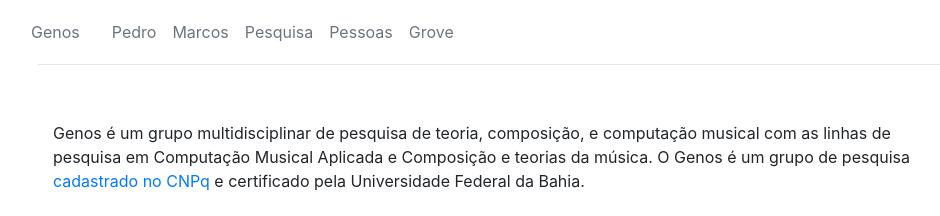
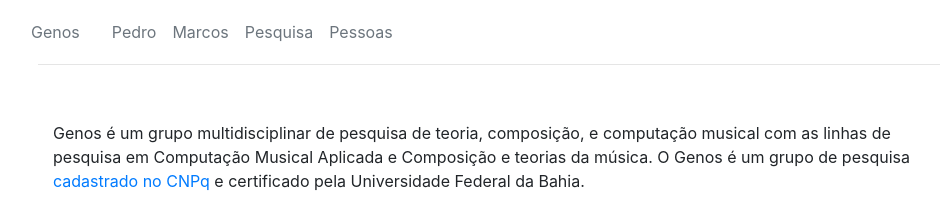
Before and after one commit to kroger/genosmus, a Jekyll site: the page built from _pages/index.md, in a window 1280 px wide. Shown: the top 216 px of the page, without its empty margins (47-987 px from the left). Built offline with Jekyll 4.4.1, drawn with Linux system fonts in a browser that asks for light colours.

Commit message:
Remove grove

```diff
--- a/_data/navigation.yml
+++ b/_data/navigation.yml
@@ -7,5 +7,3 @@
     url: /pesquisa/
   - title: "Pessoas"
     url: /pessoas/
-  - title: "Grove"
-    url: http://dmusufba.com/grove/
```
